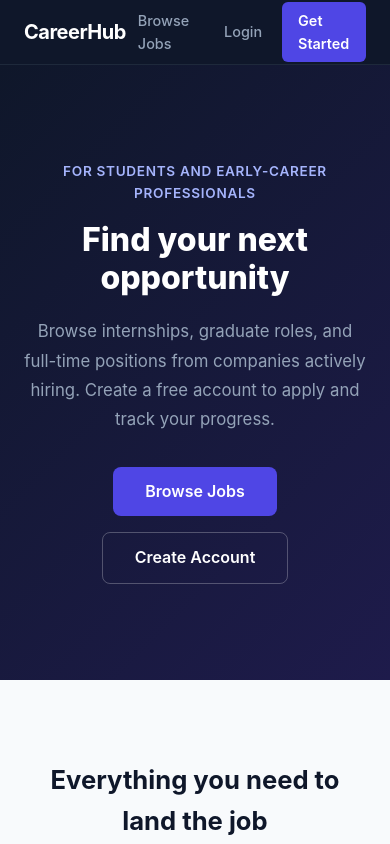
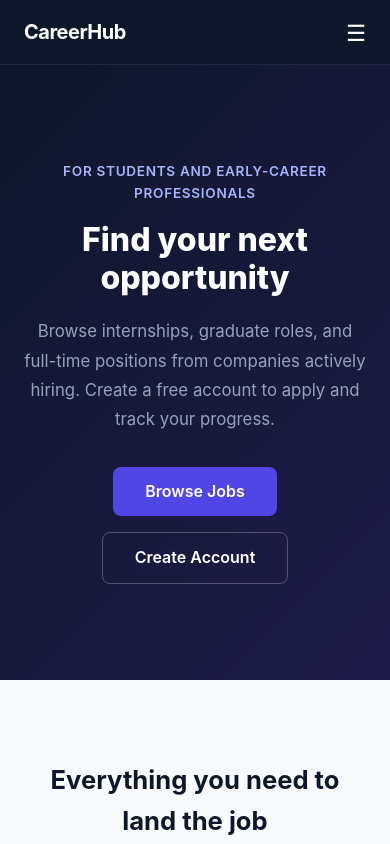
Before and after one commit to obapluto-ob/module_5_project, a React (Vite) app in the folder client/: page / in a window 390 px wide. Shown: the top 844 px of the page. Built offline with nearby package versions, Linux system fonts and the light colour scheme.

Commit message:
fix: make navbar hamburger menu functional on mobile

```diff
--- a/client/src/components/Navbar.jsx
+++ b/client/src/components/Navbar.jsx
@@ -22,7 +22,7 @@ export default function Navbar() {
           CareerHub
         </Link>
 
-        <div style={{ ...styles.links, ...(menuOpen ? styles.linksOpen : {}) }}>
+        <div className={`nav-links${menuOpen ? ' open' : ''}`}>
           <Link to="/jobs" style={{ ...styles.link, ...(isActive('/jobs') ? styles.activeLink : {}) }}>
             Browse Jobs
           </Link>
@@ -53,8 +53,8 @@ export default function Navbar() {
           )}
         </div>
 
-        <button style={styles.hamburger} onClick={() => setMenuOpen(o => !o)} aria-label="Toggle menu">
-          {menuOpen ? 'Close' : 'Menu'}
+        <button className="nav-hamburger" onClick={() => setMenuOpen(o => !o)} aria-label="Toggle menu">
+          {menuOpen ? '✕' : '☰'}
         </button>
       </div>
     </nav>
@@ -84,23 +84,7 @@ const styles = {
     color: '#fff',
     letterSpacing: '-0.5px',
   },
-  links: {
-    display: 'flex',
-    alignItems: 'center',
-    gap: '0.25rem',
-  },
-  linksOpen: {
-    display: 'flex',
-    flexDirection: 'column',
-    position: 'absolute',
-    top: '64px',
-    left: 0,
-    right: 0,
-    background: '#0f172a',
-    padding: '1rem 1.5rem',
-    gap: '0.5rem',
-    borderBottom: '1px solid #1e293b',
-  },
+
   link: {
     color: '#94a3b8',
     padding: '0.4rem 0.75rem',
@@ -155,11 +139,5 @@ const styles = {
     fontWeight: '600',
     marginLeft: '0.25rem',
   },
-  hamburger: {
-    display: 'none',
-    background: 'transparent',
-    border: 'none',
-    color: '#fff',
-    fontSize: '1.4rem',
-  },
+
 }
```
